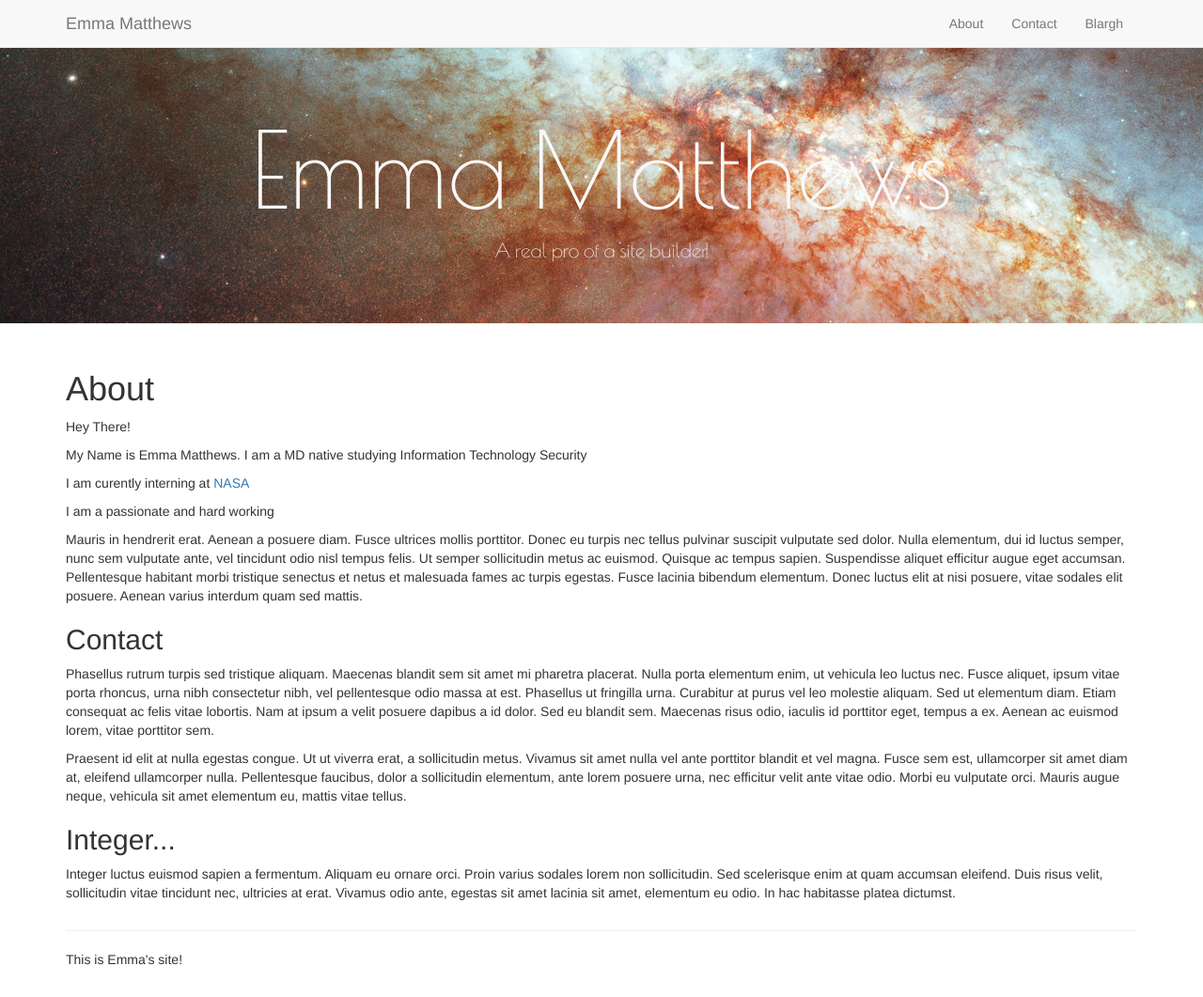
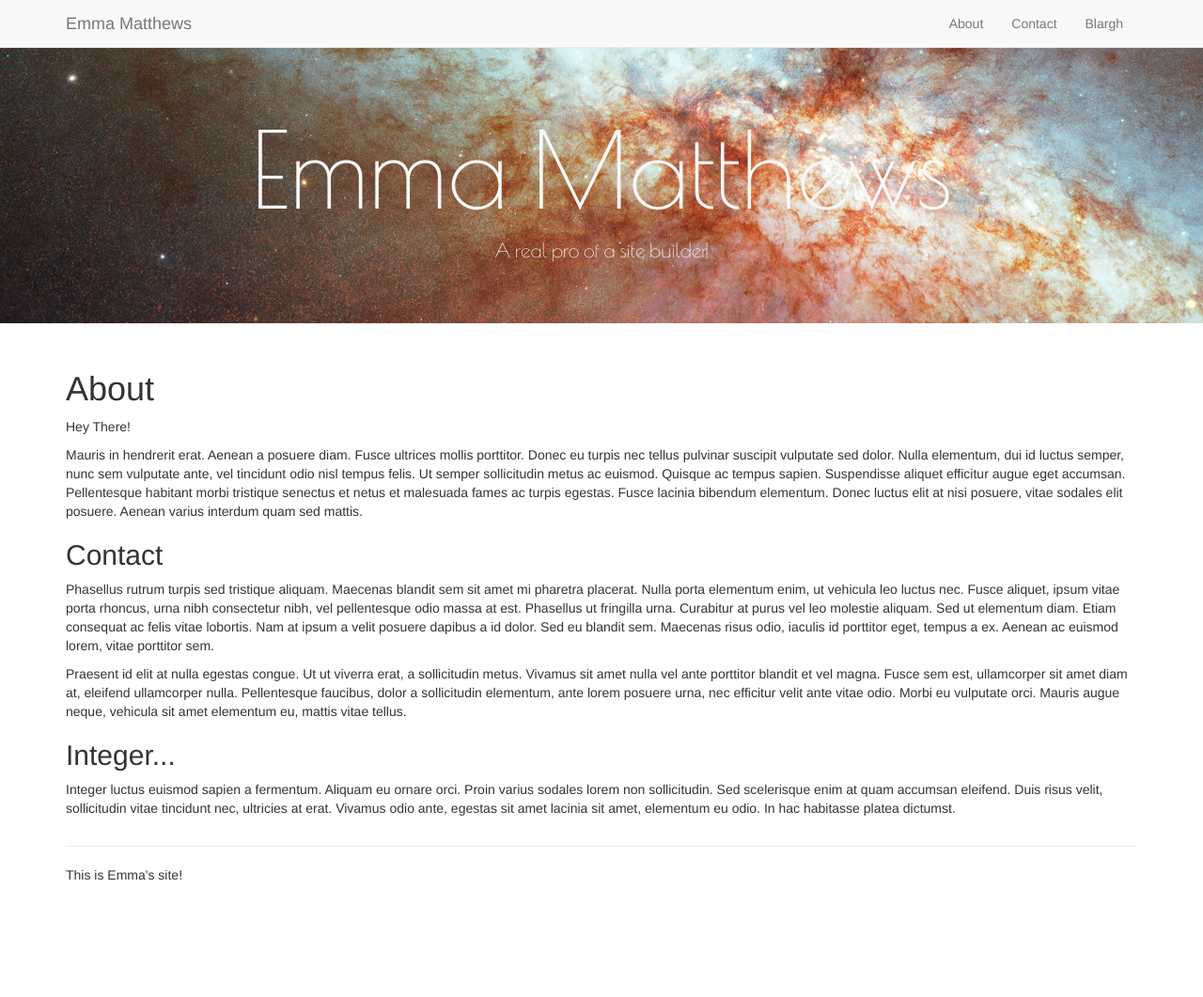
Before and after one commit to ejmatthews0606/ejmatthews0606.github.io, a Jekyll site: the page built from index.html, in a window 1280 px wide and 1061 px high. Shown: the whole window at 94% size. Built offline with Jekyll 4.4.1, drawn with Linux system fonts in a browser that asks for light colours.

Commit message:
Update lorem.html

```diff
--- a/_includes/lorem.html
+++ b/_includes/lorem.html
@@ -1,10 +1,6 @@
 <h1>About</h1>
 
 <p> Hey There! </p>
-
-<p> My Name is Emma Matthews. I am a MD native studying Information Technology Security </p>
-<p> I am curently interning at <a href="http://www.nasa.gov/centers/hq/home/index.html">NASA</a></p>
-<p> I am a passionate and hard working  </p>
 
 <p>Mauris in hendrerit erat. Aenean a posuere diam. Fusce ultrices mollis porttitor. Donec eu turpis nec tellus pulvinar suscipit vulputate sed dolor. Nulla elementum, dui id luctus semper, nunc sem vulputate ante, vel tincidunt odio nisl tempus felis. Ut semper sollicitudin metus ac euismod. Quisque ac tempus sapien. Suspendisse aliquet efficitur augue eget accumsan. Pellentesque habitant morbi tristique senectus et netus et malesuada fames ac turpis egestas. Fusce lacinia bibendum elementum. Donec luctus elit at nisi posuere, vitae sodales elit posuere. Aenean varius interdum quam sed mattis.</p>
 
```
